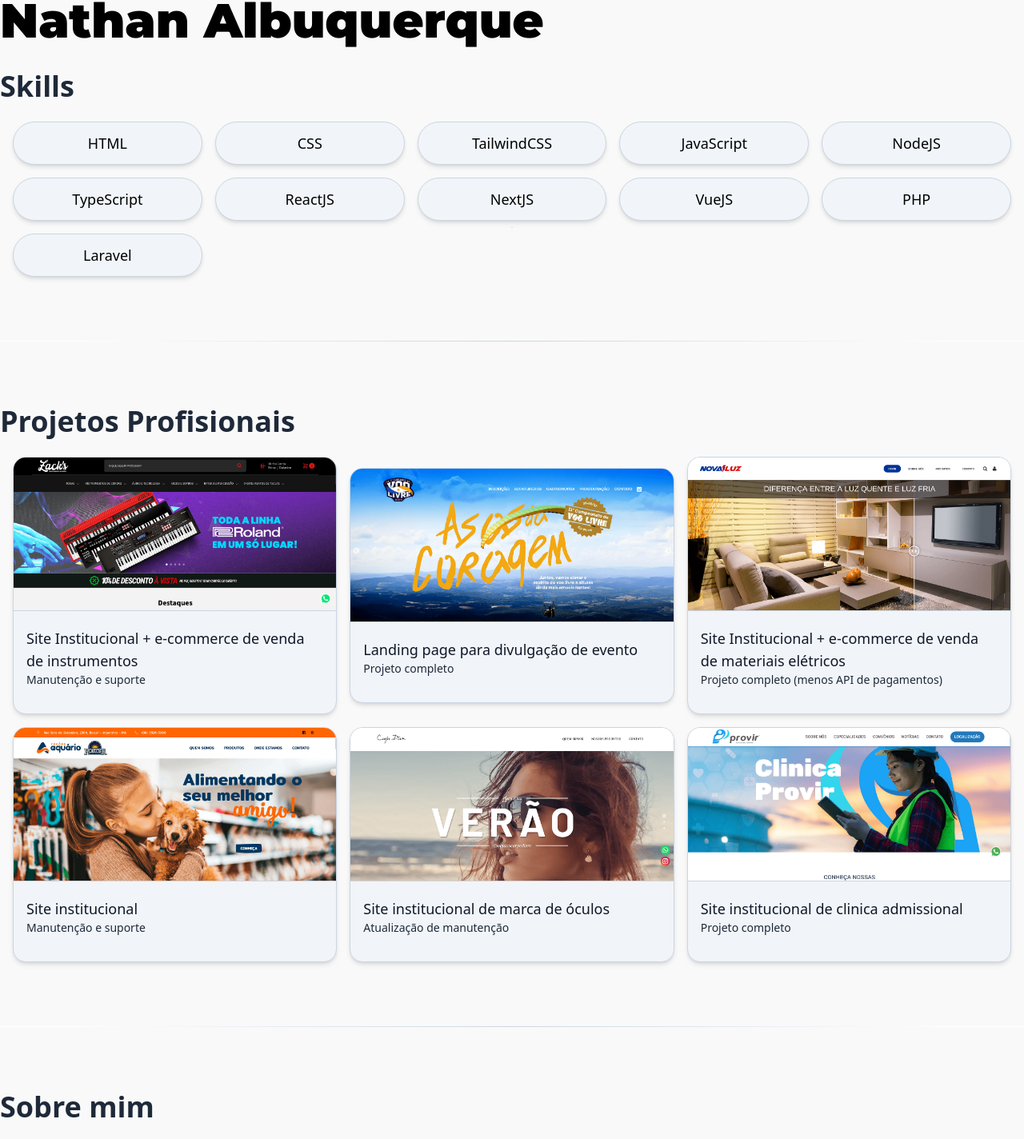
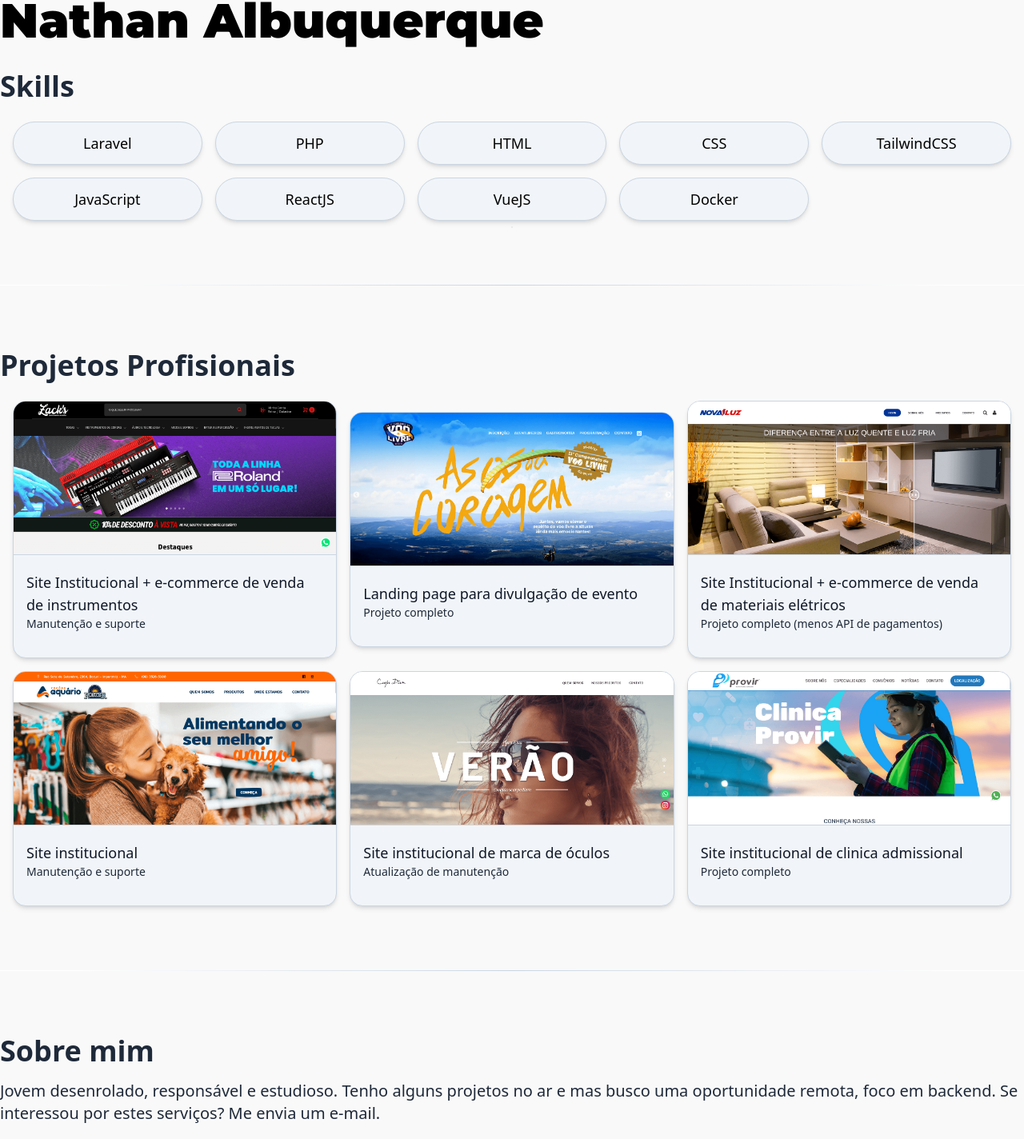
Before and after one commit to NathanAlbuquerque/portfolio, a Vue app: page / in a window 1280 px wide. Shown: the part 116-1540 px from the top of the page at 80% size. Built offline with nearby package versions, Linux system fonts and the light colour scheme.

Commit message:
fix: my skills order

```diff
--- a/src/App.vue
+++ b/src/App.vue
@@ -6,7 +6,7 @@ import GithubIcone from './components/icons/GithubIcone.vue';
 import EmailIcone from './components/icons/EmailIcone.vue';
 import LinkedinIcone from './components/icons/LinkedinIcone.vue';
 
-const skills = ['HTML', 'CSS', 'TailwindCSS', 'JavaScript', 'NodeJS', 'TypeScript', 'ReactJS', 'NextJS', 'VueJS', 'PHP', 'Laravel']
+const skills = ['Laravel', 'PHP', 'HTML', 'CSS', 'TailwindCSS', 'JavaScript', 'ReactJS', 'VueJS', 'Docker']
 
 const projetosProfisionais = [
   {
@@ -95,7 +95,7 @@ const projetosProfisionais = [
     <div class="container relative">
       <span class="absolute -top-30" id="sobre-mim"></span>
       <p class="text-4xl font-bold text-gray-800 dark:text-gray-300">Sobre mim</p>
-      <p class="mt-4 text-xl text-gray-800 dark:text-gray-300">Jovem desenrolado, responsável e estudioso. Tenho alguns projetos no ar e mas busco uma oportunidade remota. Se interessou por estes serviços? Me envia um e-mail.</p>
+      <p class="mt-4 text-xl text-gray-800 dark:text-gray-300">Jovem desenrolado, responsável e estudioso. Tenho alguns projetos no ar e mas busco uma oportunidade remota, foco em backend. Se interessou por estes serviços? Me envia um e-mail.</p>
       <div class="flex space-x-6 mt-6">
         <a href="https://github.com/NathanAlbuquerque" target="_blank" rel="noopener noreferrer" class="w-14 h-14 grid place-content-center rounded-full bg-cyan-300 hover:scale-105 transition"><GithubIcone/></a>
         <a href="https://www.linkedin.com/in/nathan-albuquerque/" target="_blank" rel="noopener noreferrer" class="w-14 h-14 grid place-content-center rounded-full bg-cyan-300 hover:scale-105 transition"><LinkedinIcone/></a>
```
